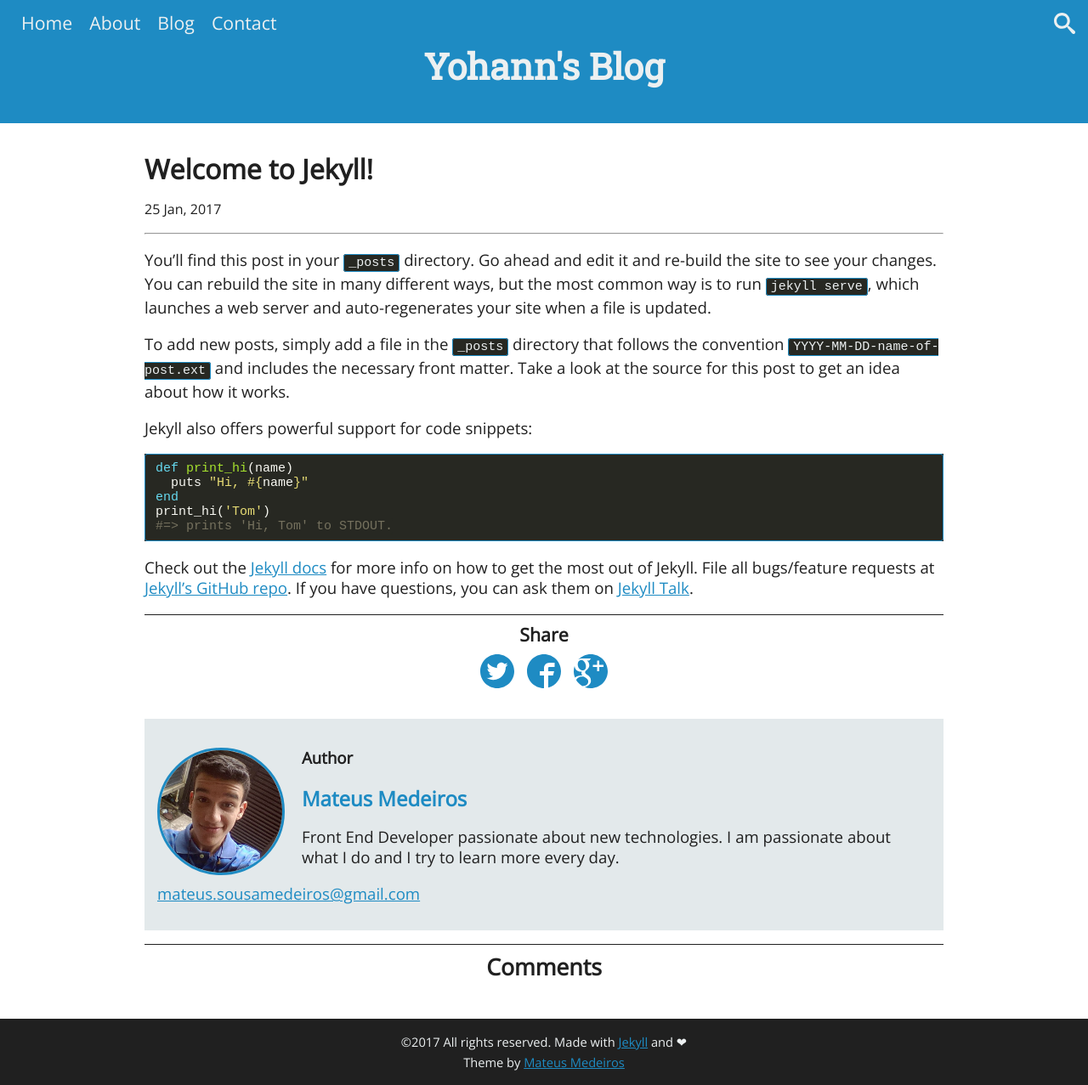
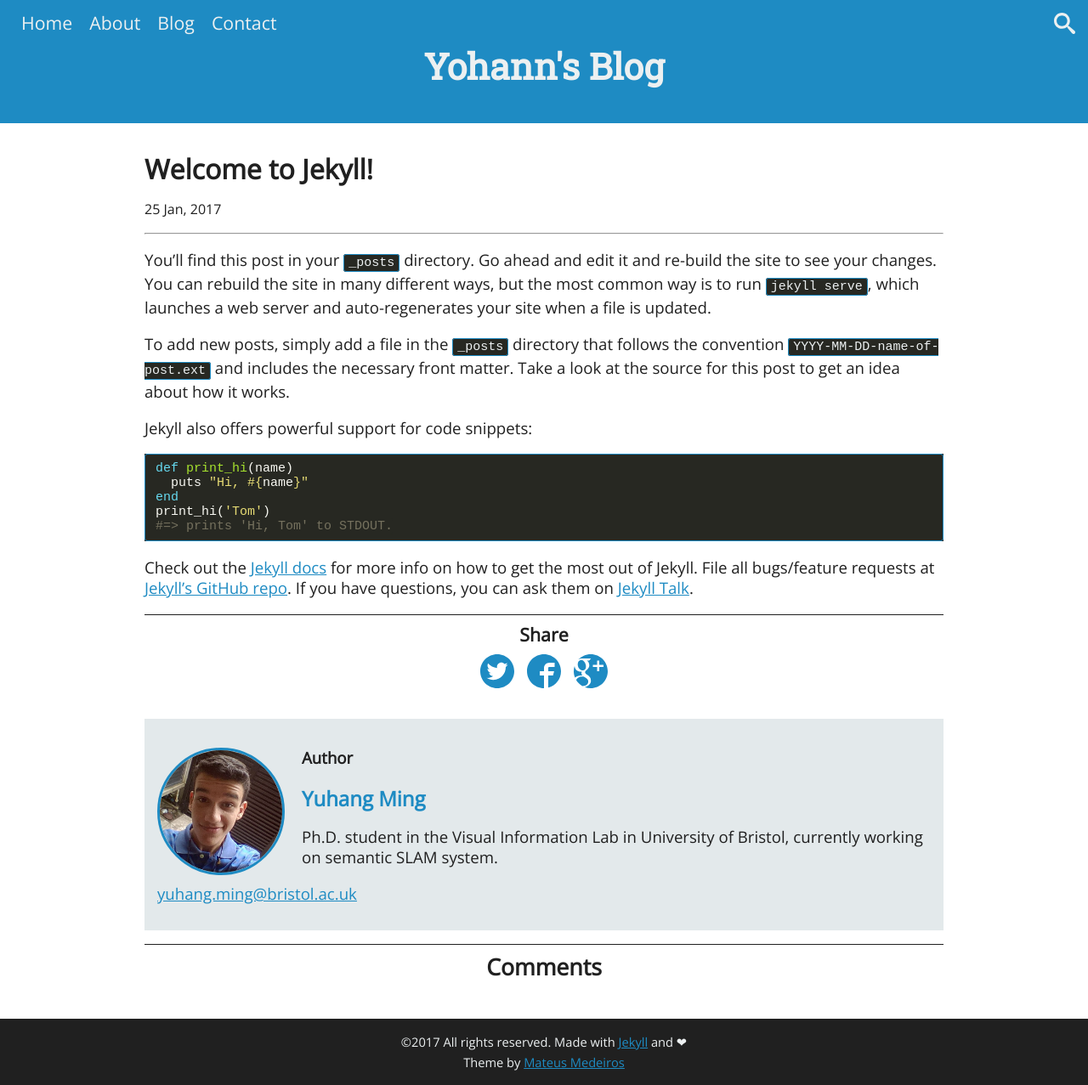
Before and after one commit to YuhangMing/YuhangMing.github.io, a Jekyll site: the page built from _posts/2017-01-25-welcome-to-jekyll.markdown, in a window 1280 px wide. Shown: the whole page at 85% size. Built offline with Jekyll 4.4.1, drawn with Linux system fonts in a browser that asks for light colours; comment, search, counter and statistics services are not loaded.

Commit message:
change site logo

```diff
--- a/_config.yml
+++ b/_config.yml
@@ -5,13 +5,13 @@
 
 # Author settings
 author:
-  name     : Mateus Medeiros
-  bio      : Front End Developer passionate about new technologies. I am passionate about what I do and I try to learn more every day.
-  email    : mateus.sousamedeiros@gmail.com
+  name     : Yuhang Ming
+  bio      : Ph.D. student in the Visual Information Lab in University of Bristol, currently working on semantic SLAM system.
+  email    : yuhang.ming@bristol.ac.uk
   twitter  : https://twitter.com/mateussousam
 
 #SEO settings
-logo: /assets/img/img-blog.png/ # Site logo URL
+logo: /assets/img/ym.jpg/ # Site logo URL
 twitter_username: mateussousam # Twitter username
 facebook:
     app_id: 1445035275808959 # App ID
```
Also changed, not shown: assets/img/ym.jpg (added).
